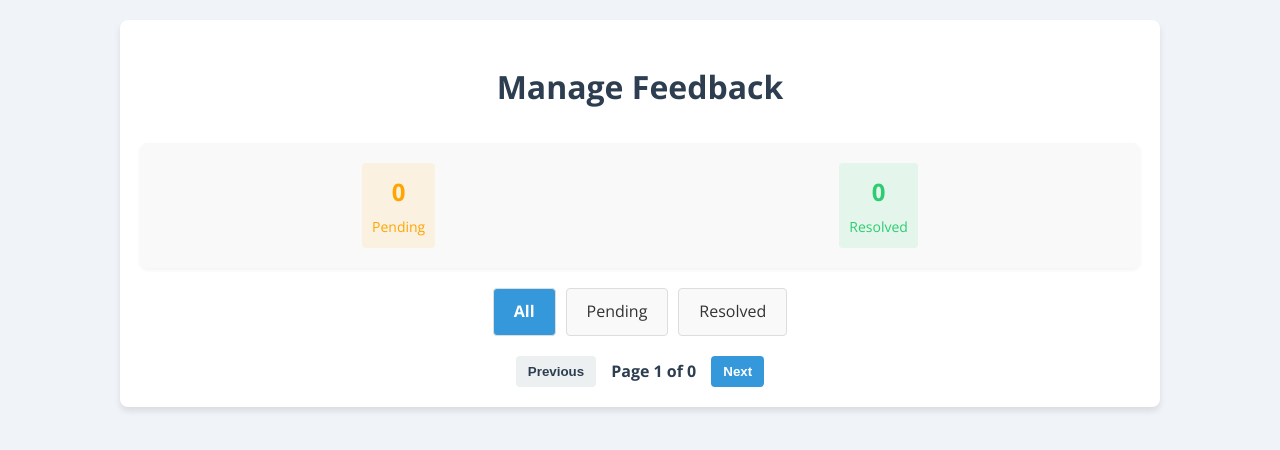
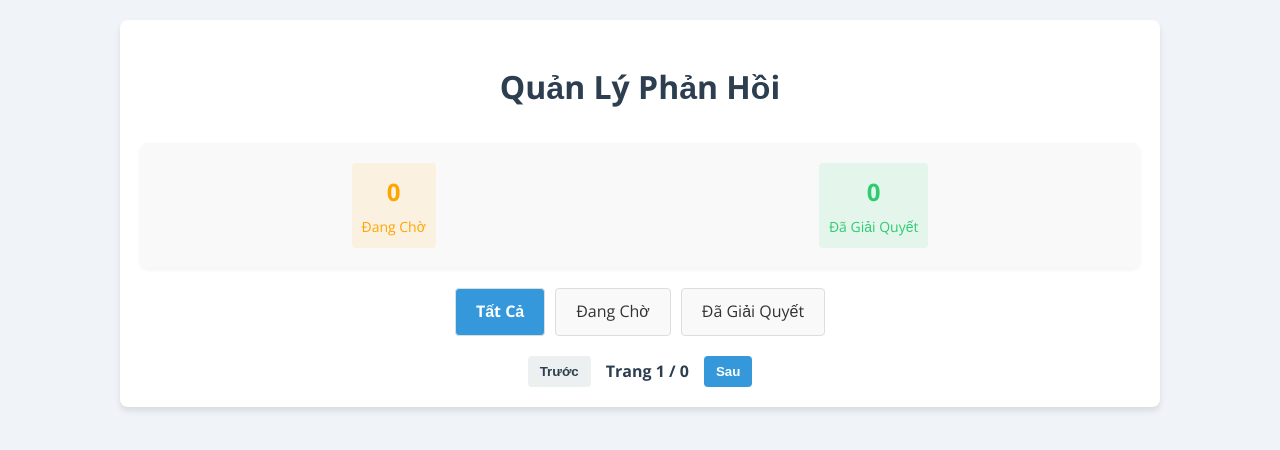
Before and after one commit to NghiNgo/tcvn-text-recogine, a Flask app: page /manage-feedback in a window 1280 px wide. Shown: the top 450 px of the page. Run offline with Flask 3, Linux system fonts and the light colour scheme.

Commit message:
feat: 2024-09-25
- Add feature feedback

```diff
--- a/templates/manage_feedback.html
+++ b/templates/manage_feedback.html
@@ -3,10 +3,15 @@
 <head>
     <meta charset="UTF-8">
     <meta name="viewport" content="width=device-width, initial-scale=1.0">
-    <title>Manage Feedback</title>
+    <title>Quản Lý Phản Hồi</title>
     <link rel="preconnect" href="https://fonts.googleapis.com">
     <link rel="preconnect" href="https://fonts.gstatic.com" crossorigin>
     <link href="https://fonts.googleapis.com/css2?family=Open+Sans:ital,wght@0,300..800;1,300..800&display=swap" rel="stylesheet">
+    <link
+      rel="icon"
+      href="{{ url_for('static', filename='evn.png') }}"
+      type="image/png"
+    />
     <style>
         body {
             font-family: "Open Sans", sans-serif;
@@ -190,57 +195,57 @@
 </head>
 <body>
     <div class="container">
-        <h1>Manage Feedback</h1>
+        <h1>Quản Lý Phản Hồi</h1>
 
         <div class="statistics">
             <div class="stat-item stat-pending">
                 <div class="count" id="pending-count">0</div>
-                <div class="label">Pending</div>
+                <div class="label">Đang Chờ</div>
             </div>
             <div class="stat-item stat-resolved">
                 <div class="count" id="resolved-count">0</div>
-                <div class="label">Resolved</div>
+                <div class="label">Đã Giải Quyết</div>
             </div>
         </div>
 
         <div class="tabs">
-            <div class="tab all active" onclick="showTab('all')">All</div>
-            <div class="tab pending" onclick="showTab('pending')">Pending</div>
-            <div class="tab resolved" onclick="showTab('resolved')">Resolved</div>
+            <div class="tab all active" onclick="showTab('all')">Tất Cả</div>
+            <div class="tab pending" onclick="showTab('pending')">Đang Chờ</div>
+            <div class="tab resolved" onclick="showTab('resolved')">Đã Giải Quyết</div>
         </div>
 
         <div id="feedback-list">
             {% for item in feedback %}
                 <div class="feedback-item" data-status="{{ item.status }}">
-                    <h3>Feedback #{{ item.feedback_id[:8] }}</h3>
-                    <p><strong>Name:</strong> {{ item.name }}</p>
-                    <p><strong>Department:</strong> {{ item.department }}</p>
-                    <p><strong>Content:</strong> {{ item.content }}</p>
-                    <p><strong>Submitted:</strong> {{ item.timestamp|parse_timestamp('%Y-%m-%d %H:%M:%S') }}</p>
-                    <p><strong>Status:</strong> <span class="status-{{ item.status }}">{{ item.status }}</span></p>
+                    <h3>Phản Hồi #{{ item.feedback_id[:8] }}</h3>
+                    <p><strong>Tên:</strong> {{ item.name }}</p>
+                    <p><strong>Phòng Ban:</strong> {{ item.department }}</p>
+                    <p><strong>Nội Dung:</strong> {{ item.content }}</p>
+                    <p><strong>Đã Gửi:</strong> {{ item.timestamp|parse_timestamp('%Y-%m-%d %H:%M:%S') }}</p>
+                    <p><strong>Trạng Thái:</strong> <span class="status-{{ item.status }}">{{ item.status }}</span></p>
                     {% if item.pending_timestamp %}
-                        <p><strong>Pending since:</strong> {{ item.pending_timestamp|parse_timestamp('%Y-%m-%d %H:%M:%S') }}</p>
+                        <p><strong>Đang Chờ Từ:</strong> {{ item.pending_timestamp|parse_timestamp('%Y-%m-%d %H:%M:%S') }}</p>
                     {% endif %}
                     {% if item.resolve_time %}
-                        <p><strong>Resolved on:</strong> {{ item.resolve_time|parse_timestamp('%Y-%m-%d %H:%M:%S') }}</p>
+                        <p><strong>Đã Giải Quyết Vào:</strong> {{ item.resolve_time|parse_timestamp('%Y-%m-%d %H:%M:%S') }}</p>
                     {% endif %}
                     {% if item.attachment %}
-                        <p><strong>Attachment:</strong> <a href="{{ url_for('serve_feedback_attachment', filename=item.attachment) }}" target="_blank">View Attachment</a></p>
+                        <p><strong>Tệp Đính Kèm:</strong> <a href="{{ url_for('serve_feedback_attachment', filename=item.attachment) }}" target="_blank">Xem Tệp Đính Kèm</a></p>
                     {% endif %}
                     <select id="status-{{ item.feedback_id }}">
-                        <option value="pending" {% if item.status == 'pending' %}selected{% endif %}>Pending</option>
-                        <option value="resolved" {% if item.status == 'resolved' %}selected{% endif %}>Resolved</option>
+                        <option value="pending" {% if item.status == 'pending' %}selected{% endif %}>Đang Chờ</option>
+                        <option value="resolved" {% if item.status == 'resolved' %}selected{% endif %}>Đã Giải Quyết</option>
                     </select>
-                    <input type="text" id="resolved-by-{{ item.feedback_id }}" placeholder="Resolved by" value="{{ item.resolved_by or '' }}">
-                    <button onclick="updateStatus('{{ item.feedback_id }}')">Update Status</button>
+                    <input type="text" id="resolved-by-{{ item.feedback_id }}" placeholder="Người Giải Quyết" value="{{ item.resolved_by or '' }}">
+                    <button onclick="updateStatus('{{ item.feedback_id }}')">Cập Nhật Trạng Thái</button>
                 </div>
             {% endfor %}
         </div>
 
         <div class="pagination">
-            <button onclick="changePage(-1)">Previous</button>
-            <span id="page-info">Page 1 of 1</span>
-            <button onclick="changePage(1)">Next</button>
+            <button onclick="changePage(-1)">Trước</button>
+            <span id="page-info">Trang 1 / 1</span>
+            <button onclick="changePage(1)">Sau</button>
         </div>
     </div>
 
@@ -300,7 +305,7 @@
             const prevButton = document.querySelector('.pagination button:first-child');
             const nextButton = document.querySelector('.pagination button:last-child');
 
-            document.getElementById('page-info').textContent = `Page ${currentPage} of ${pageCount}`;
+            document.getElementById('page-info').textContent = `Trang ${currentPage} / ${pageCount}`;
 
             prevButton.disabled = currentPage === 1;
             nextButton.disabled = currentPage === pageCount;
```
Also changed, not shown: README.md.
